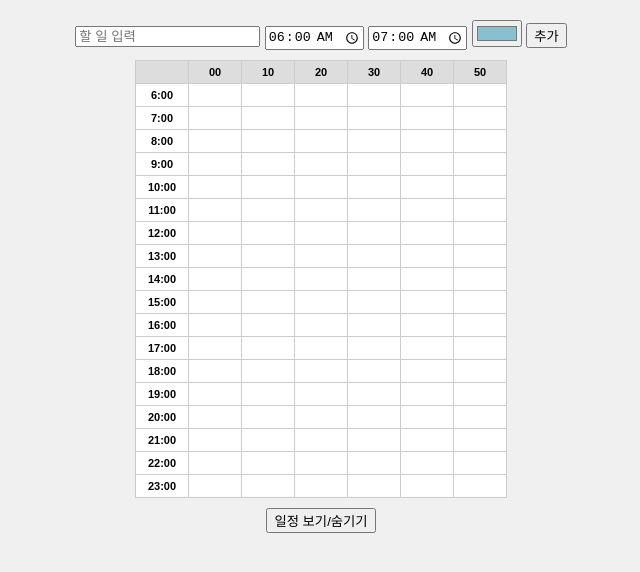
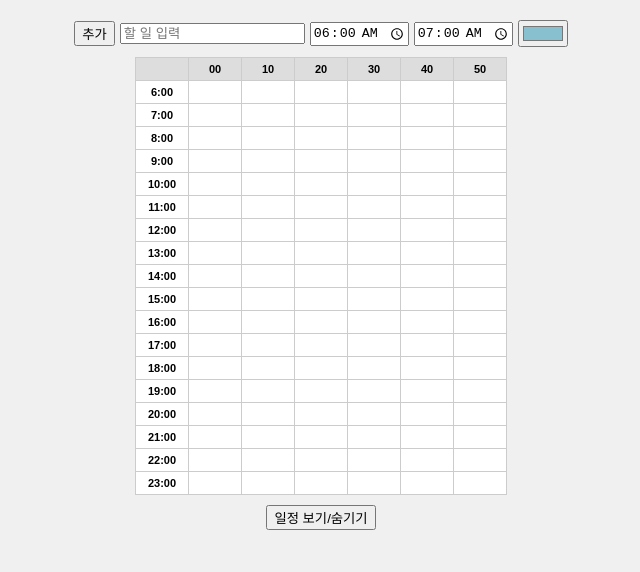
Before and after one commit to SDUST404/N-time-tracker, a plain HTML site: page index.html in a window 1280 px wide. Shown: the whole page, without its empty margins (319-959 px from the left). Drawn offline with Linux system fonts and the light colour scheme; no server answers.

Commit message:
Update style.css

```diff
--- a/style.css
+++ b/style.css
@@ -8,6 +8,15 @@ body {
 
 .form {
   margin-bottom: 10px;
+  display: flex;
+  justify-content: center;
+  align-items: center;
+  gap: 5px; /* 요소 간 간격 */
+}
+
+/* 추가 버튼을 입력칸 왼쪽으로 이동 */
+#add {
+  order: -1; /* 버튼을 맨 앞으로 */
 }
 
 #table-container {
```
